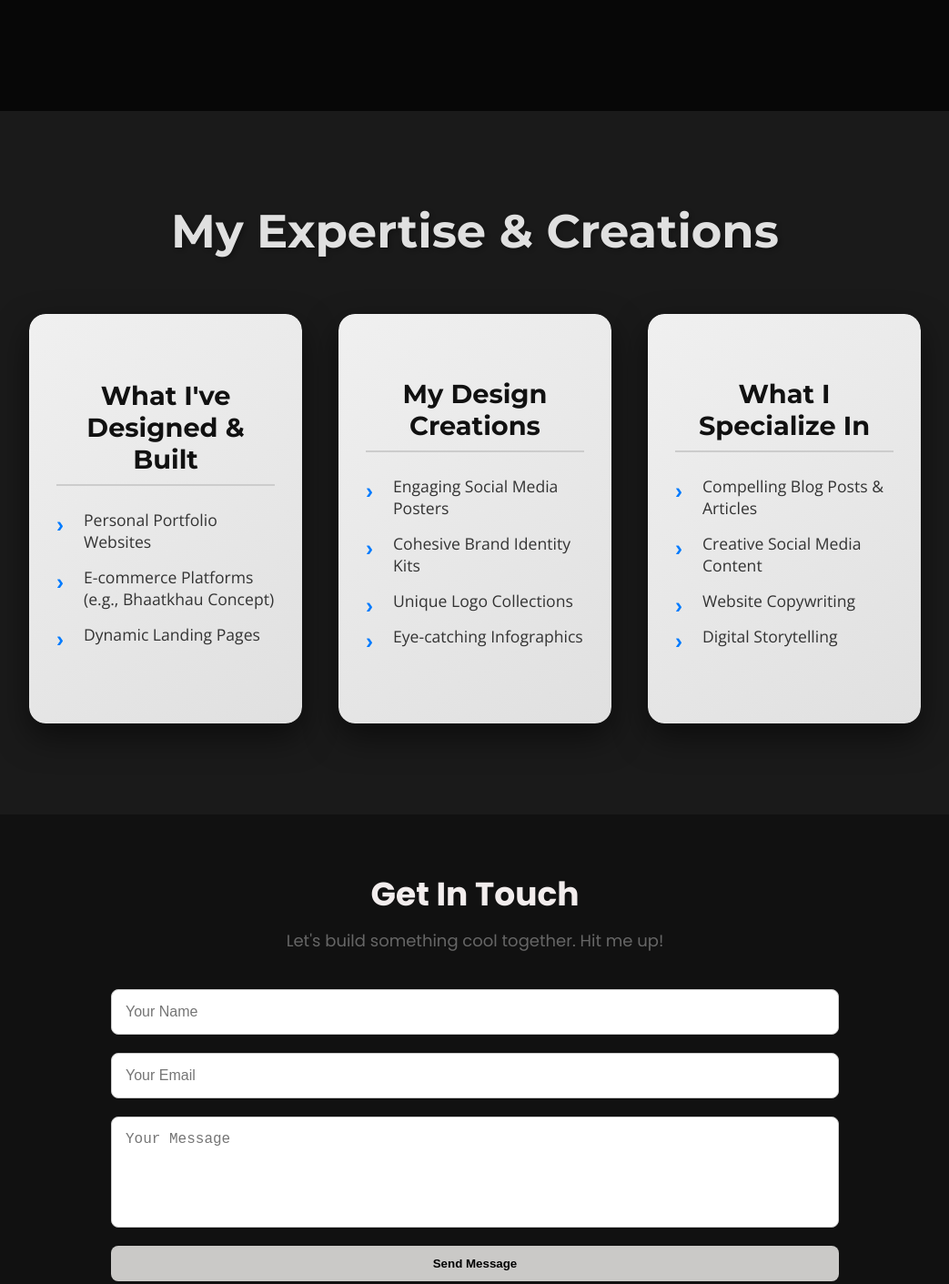
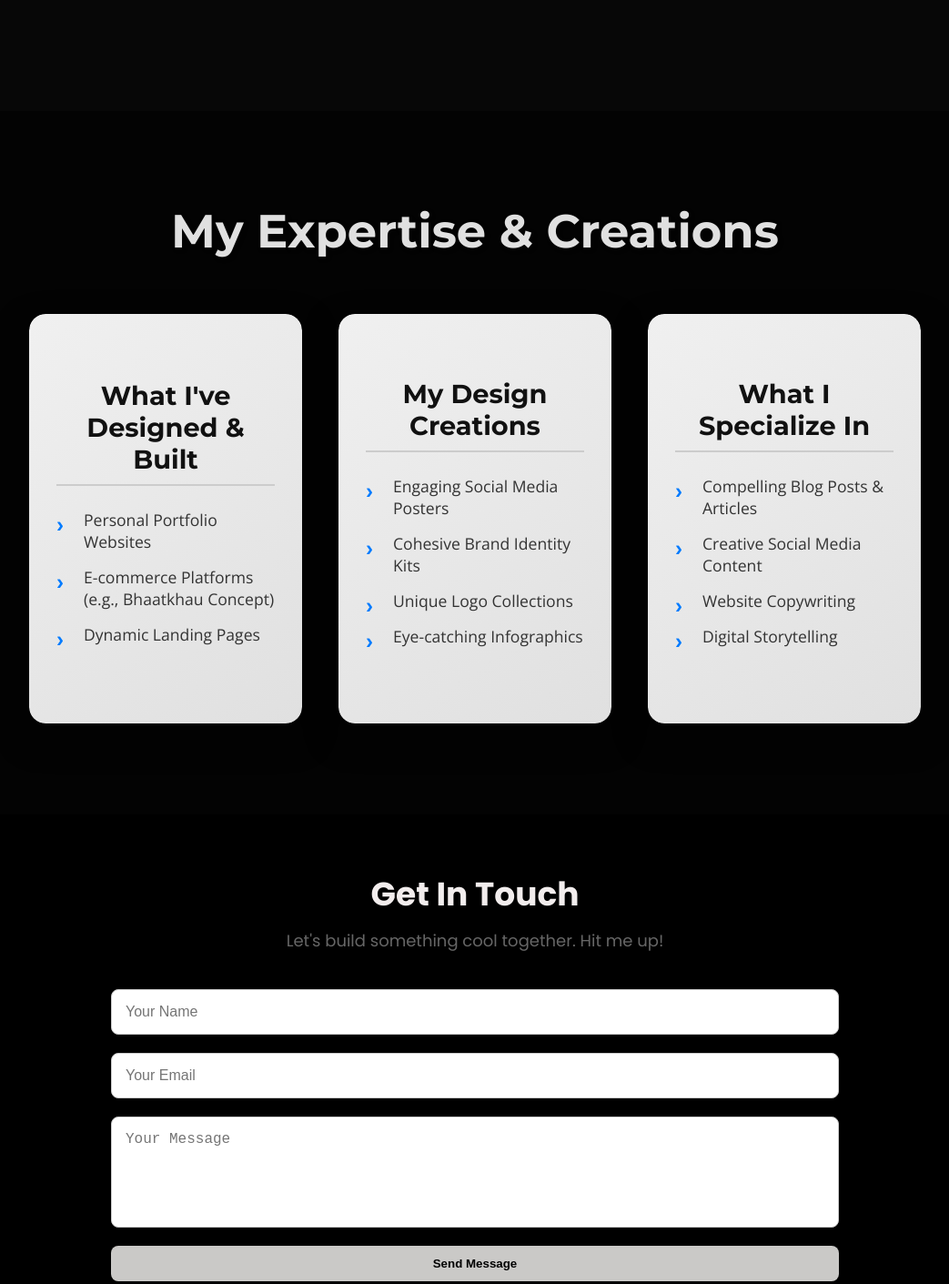
Before and after one commit to Ashxsharma/ayushsharma.com.np, a plain HTML site: page index.html in a window 1280 px wide. Shown: the part 1441-2852 px from the top of the page at 91% size, without its empty margins (118-1161 px from the left). Drawn offline with nearby package versions, Linux system fonts and the light colour scheme.

Commit message:
Update background colors for Things Section and Contact section for improved contrast

```diff
--- a/cssfiles/ayush.css
+++ b/cssfiles/ayush.css
@@ -220,7 +220,7 @@ img {
 /* --- Things Section --- */
 .things-section {
     padding: 100px 20px;
-    background-color: #1a1a1a;
+    background-color: #030303;
     text-align: center;
     color: #f0f0f0;
 }
@@ -413,7 +413,7 @@ ul li {
 }
 
 .contact {
-  background: var(--dark-color);
+  background: #000;
   padding: 60px 20px;
   font-family: 'Poppins', sans-serif;
 }
```
